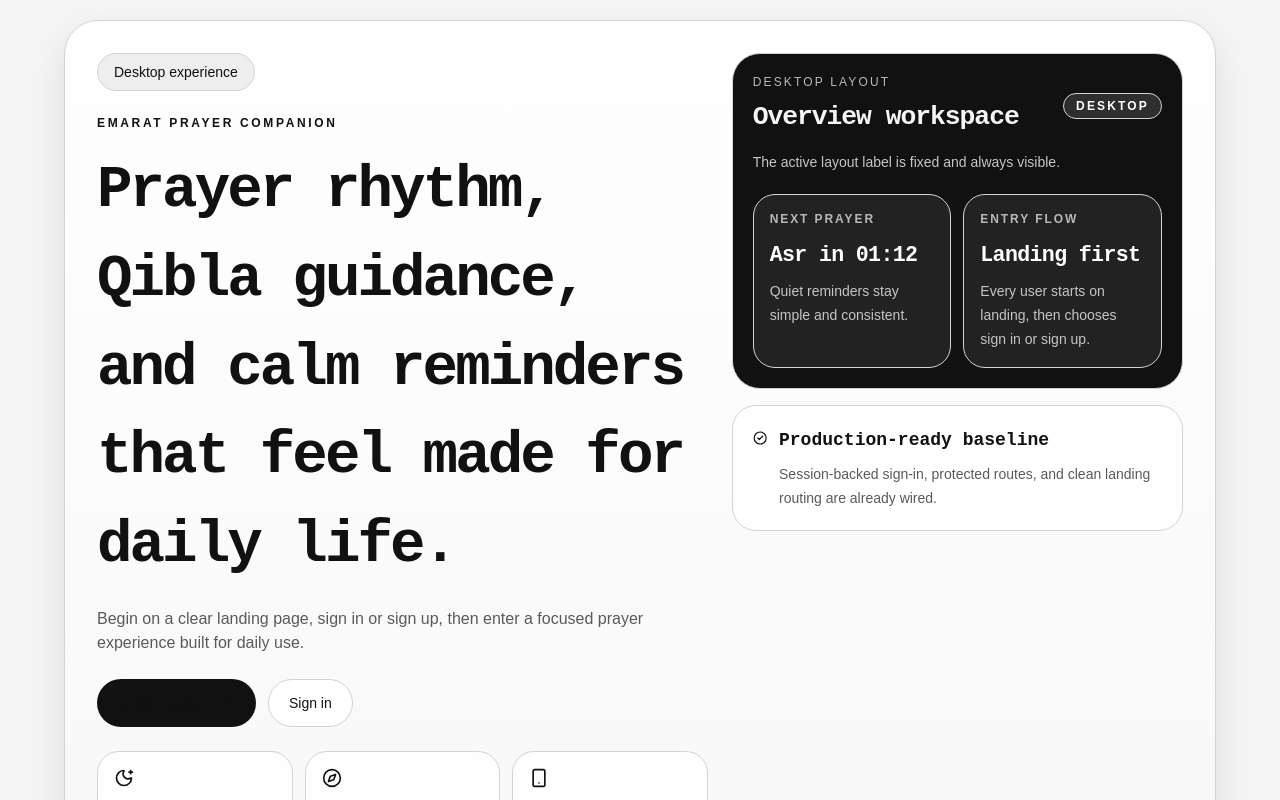
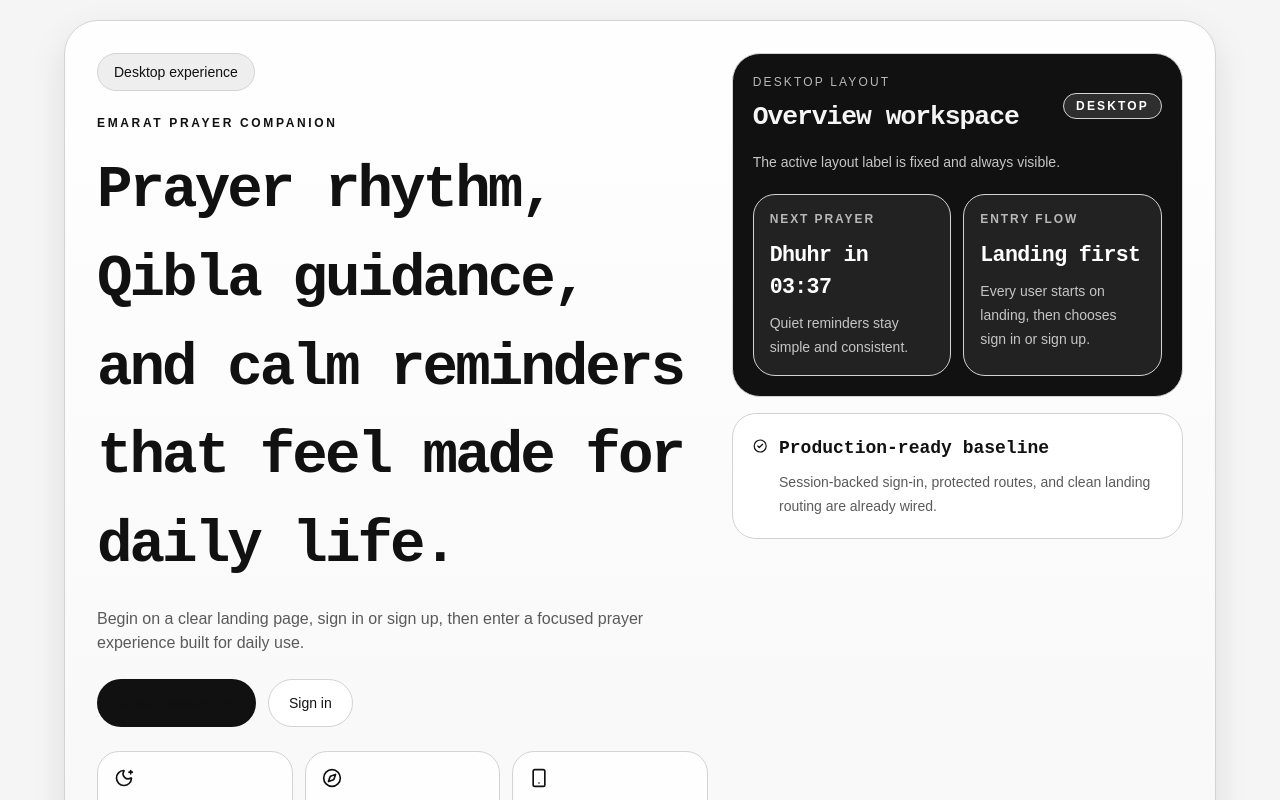
Before and after one commit to afalasi7/emarat, a Next.js app: page / in a window 1280 px wide. Shown: the top 800 px of the page. Built offline with nearby package versions, Linux system fonts and the light colour scheme; no server answers.

Commit message:
fix: use live next-prayer label on landing previews

```diff
--- a/app/desktop/page.tsx
+++ b/app/desktop/page.tsx
@@ -1,7 +1,12 @@
 import { LandingPage } from "@/features/landing/components/landing-page";
+import { getNextPrayerLabel } from "@/lib/server/aladhan";
+import { getPrayerTimesData } from "@/lib/server/services";
 
 export const dynamic = "force-dynamic";
 
-export default function DesktopLandingPage() {
-  return <LandingPage preview="desktop" />;
+export default async function DesktopLandingPage() {
+  const { prayerTimes } = await getPrayerTimesData();
+  const nextPrayerLabel = getNextPrayerLabel(prayerTimes, new Date());
+
+  return <LandingPage preview="desktop" nextPrayerLabel={nextPrayerLabel} />;
 }
--- a/app/page.tsx
+++ b/app/page.tsx
@@ -1,5 +1,7 @@
 import { headers } from "next/headers";
 import { LandingPage } from "@/features/landing/components/landing-page";
+import { getNextPrayerLabel } from "@/lib/server/aladhan";
+import { getPrayerTimesData } from "@/lib/server/services";
 import { getLandingPreviewFromUserAgent } from "@/lib/viewport-routing";
 
 export const dynamic = "force-dynamic";
@@ -7,5 +9,8 @@ export const dynamic = "force-dynamic";
 export default async function Home() {
   const headersList = await headers();
   const preview = getLandingPreviewFromUserAgent(headersList.get("user-agent"));
-  return <LandingPage preview={preview} />;
+  const { prayerTimes } = await getPrayerTimesData();
+  const nextPrayerLabel = getNextPrayerLabel(prayerTimes, new Date());
+
+  return <LandingPage preview={preview} nextPrayerLabel={nextPrayerLabel} />;
 }
--- a/features/landing/components/landing-page.tsx
+++ b/features/landing/components/landing-page.tsx
@@ -5,9 +5,13 @@ import { cn } from "@/lib/utils";
 
 interface LandingPageProps {
   preview: "mobile" | "desktop";
+  nextPrayerLabel?: string;
 }
 
-export function LandingPage({ preview }: LandingPageProps) {
+export function LandingPage({
+  preview,
+  nextPrayerLabel = "Live prayer updates",
+}: LandingPageProps) {
   const desktop = preview === "desktop";
 
   return (
@@ -110,7 +114,7 @@ export function LandingPage({ preview }: LandingPageProps) {
               >
                 <PreviewPanel
                   eyebrow="Next prayer"
-                  title="Asr in 01:12"
+                  title={nextPrayerLabel}
                   description="Quiet reminders stay simple and consistent."
                 />
                 <PreviewPanel
```
